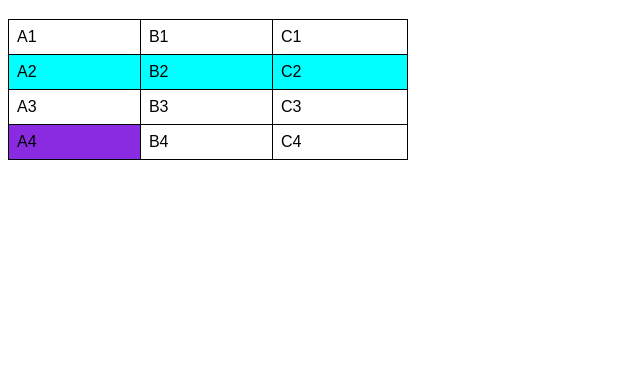
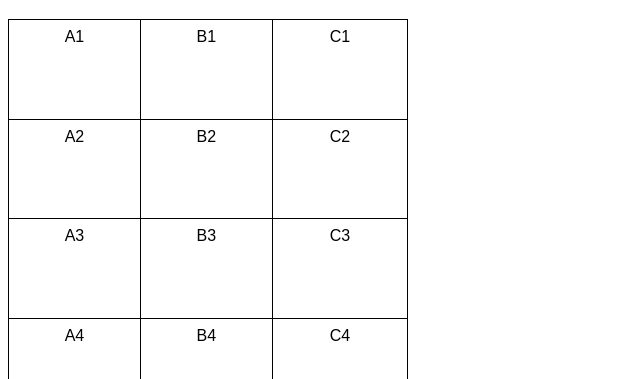
Before and after one commit to MarcosLima06/html-css, a plain HTML site: page exercicios/ex023 criando tabelas/tabela001.html in a window 1280 px wide. Shown: the part 61-440 px from the top of the page, without its empty margins (0-640 px from the left). Drawn offline with Linux system fonts and the light colour scheme.

Commit message:
criei tabela 001

```diff
--- a/exercicios/ex023 criando tabelas/tabela001.html
+++ b/exercicios/ex023 criando tabelas/tabela001.html
@@ -14,22 +14,20 @@
         table{
 
             width: 400px;
+            height: 400px;
             border-collapse: collapse;
         }
 
-        tr.linha{
-            background-color: aqua;
 
-        }
 
         td{
             border: 1px solid black;
             padding: 8px;
+            text-align: center;
+            vertical-align: top;
         }
 
-        td.dado{
-            background-color: blueviolet;
-        }
+
     </style>
 
 
@@ -52,7 +50,7 @@
             <td>C1</td>
         </tr>
 
-        <tr class="linha">
+        <tr >
             <td>A2</td>
             <td>B2</td>
             <td>C2</td>
@@ -65,7 +63,7 @@
         </tr>
 
         <tr>
-            <td class="dado">A4</td>
+            <td>A4</td>
             <td>B4</td>
             <td>C4</td>
         </tr>
```
